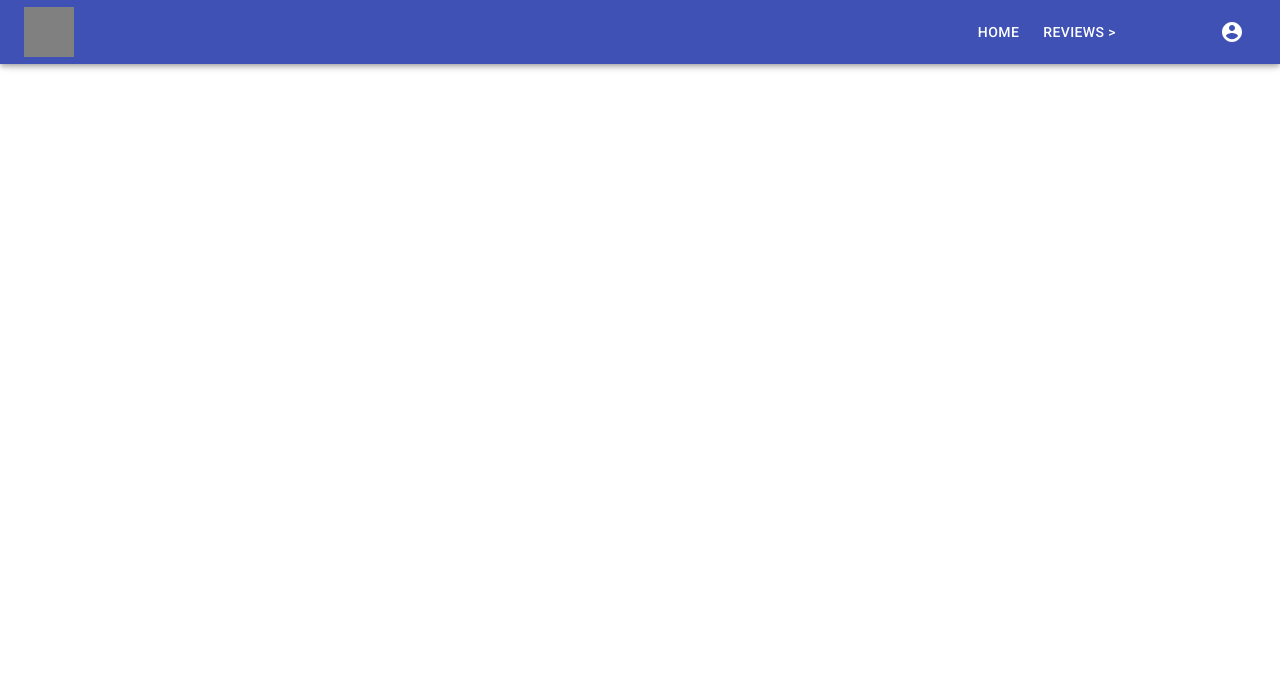
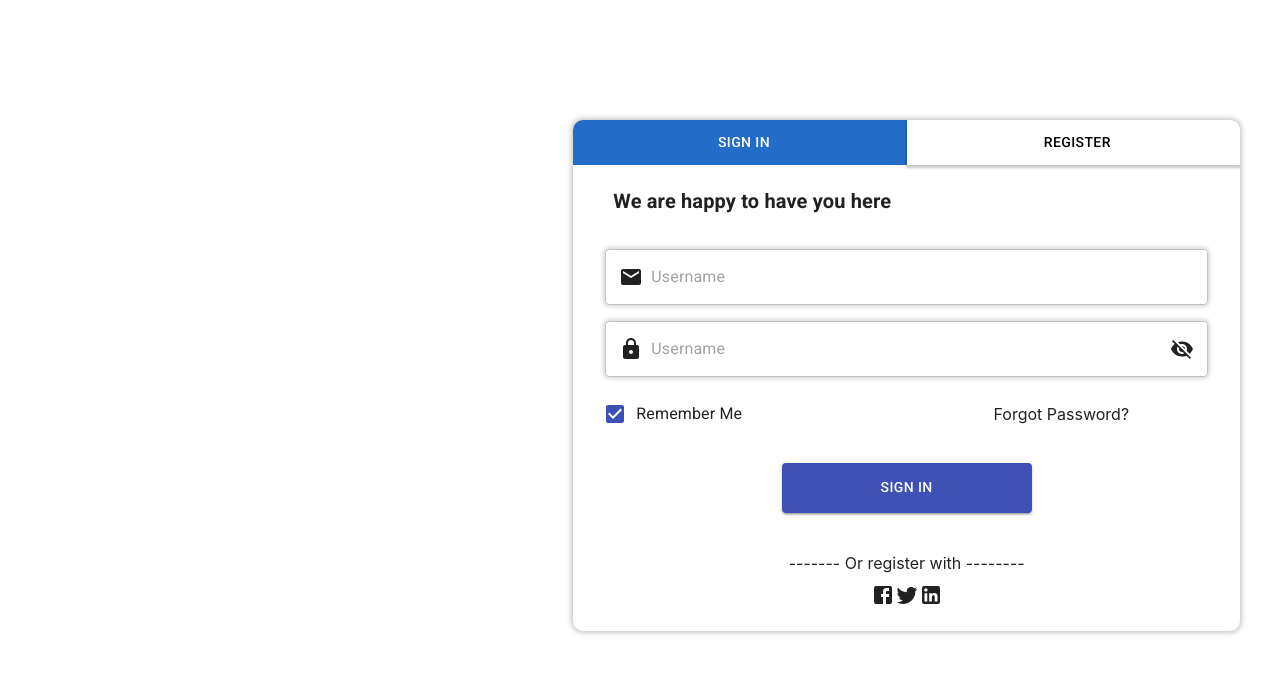
Before and after one commit to dev-stream-lk/reviewia, a React (Create React App) app: page / in a window 1280 px wide. Shown: the top 674 px of the page. Built offline with nearby package versions, Linux system fonts and the light colour scheme; the HTML template or start-up script is replaced by a standard one.

Commit message:
Login page

```diff
--- a/src/components/Header.js
+++ b/src/components/Header.js
@@ -22,9 +22,15 @@ import Controls from "../components/Controls";
 import { useTheme } from "@material-ui/core/styles";
 import MenuIcon from "@material-ui/icons/Menu";
 import ExpandMoreIcon from '@material-ui/icons/ExpandMore';
+import ArrowForwardIosIcon from '@material-ui/icons/ArrowForwardIos';
 
 
 const useStyles = makeStyles((theme) => ({
+
+  getHeaderPadding:{
+    minHeight: theme.mixins.toolbar.minHeight
+  },
+
   getPadding: {
     flexGrow: 1,
   },
@@ -49,6 +55,9 @@ const useStyles = makeStyles((theme) => ({
   },
   accordination:{
     padding: "10px !important" ,
+    "& .MuiAccordion-root:before":{
+        backgroundColor:"white"
+    },
     },
     accordinationSummary:{
         "& .MuiAccordionSummary-content, &.MuiAccordionSummary-root, & .MuiButtonBase-root":{
@@ -56,7 +65,8 @@ const useStyles = makeStyles((theme) => ({
             marginBottom:"0px !important",
             paddingTop:"0px !important",
             paddingBottom:"0px !important",
-            minHeight:"30px"
+            minHeight:"30px",
+            border:0
         }
     },
     accordinationDetails:{
@@ -142,6 +152,8 @@ export default function Header() {
   };
 
   return (
+    <>
+      <div className={classes.getHeaderPadding}></div>
       <AppBar>
         <Toolbar>
           <div style={{ width: 50, height: 50, backgroundColor: "grey" }}></div>
@@ -180,7 +192,7 @@ export default function Header() {
                   Home
                 </Controls.ActionButton>
                 <Controls.ActionButton textColor="white" onClick={handleCategory}>
-                Reviews >
+                  Reviews <ArrowForwardIosIcon style={{fontSize:15, marginLeft:10, transition:"0.5s", ...openCategoty? {transform:"rotateZ(90deg)"}:{}}} />
                 </Controls.ActionButton>
                 <Menu
                   id="categoryMenu"
@@ -194,7 +206,7 @@ export default function Header() {
                       <Typography align="center" variant="h6" component="div">
                         Product
                       </Typography>
-                    <GenerateList list={[1, 2, 3]}  />
+                      <GenerateList list={[1, 2, 3,4,5,6,7,8,9,10,11,12,13]}  />
                     </Grid>
                     <Grid item xs={6}>
                       <Typography align="center" variant="h6" component="div">
@@ -217,5 +229,6 @@ export default function Header() {
           )}
         </Toolbar>
       </AppBar>
+    </>
   );
 }
--- a/src/components/basic/Checkbox.js
+++ b/src/components/basic/Checkbox.js
@@ -15,10 +15,10 @@ const convertToDefaultEventPara = (name, value) => ({
 export default function Checkbox(props) {
 
     const classes = useStyles();
-    const {name, label,value, onChange, ...others} = props;
+    const {name, label,value, onChange, className=null, ...others} = props;
 
     return (
-        <FormControl>
+        <FormControl className={className}>
             <FormControlLabel
                 control={
                     <MuiCheckbox name={name} checked={value} onChange={e => onChange(convertToDefaultEventPara(name,e.target.checked))} {...others}/>
--- a/src/components/basic/Input.js
+++ b/src/components/basic/Input.js
@@ -1,21 +1,40 @@
-import { makeStyles, TextField } from '@material-ui/core'
-import React from 'react'
+import { InputAdornment, makeStyles, TextField } from '@material-ui/core'
+import React from 'react';
 
 const useStyles = makeStyles( theme => ({
-
+    root:{
+        "& .MuiOutlinedInput-notchedOutline":{
+            boxShadow:"0px 0px 5px 1px rgba(0,0,0,0.21)",
+            padding: 0
+        }
+    }
 }))
 
 export default function Input(props) {
 
     const classes = useStyles();
-    const {name, variant="outlined", label, value="", onChange=null, error=null, ...others} = props
+    const {name, variant="outlined", size="small", startAdornment=null, endAdornment=null, label, value="", onChange=null, error=null, ...others} = props
 
     return (
         <TextField
+        className={classes.root}
             variant={variant}
             label={label}
             name={name}
             value={value}
+            size={size}
+            InputProps={{
+                startAdornment:(
+                    <InputAdornment position="start">
+                        {startAdornment}
+                    </InputAdornment>
+                ),
+                endAdornment:(
+                    <InputAdornment position="end">
+                        {endAdornment}
+                    </InputAdornment>
+                )
+            }}
             onChange={onChange}
             { ...(error && {error:true, helperText:error})}
             {...others}
--- a/src/components/basic/useForm.js
+++ b/src/components/useForm.js
@@ -21,9 +21,9 @@ import React, { useState } from 'react';
 
 const useStyles = makeStyles( theme => ({
     root:{
-        padding: theme.spacing(5),
+        padding: theme.spacing(3),
         "& .MuiFormControl-root":{
-            width:"80%",
+            width:"100%",
             margin: theme.spacing(1)
         }
     }
--- /dev/null
+++ b/src/pages/Login.js
@@ -0,0 +1,117 @@
+import { Grid, makeStyles, Paper } from '@material-ui/core';
+import React, { useState } from 'react';
+import Controls from '../components/Controls';
+import {useForm, Form} from '../components/useForm';
+import EmailIcon from '@material-ui/icons/Email';
+import LockIcon from '@material-ui/icons/Lock';
+import VisibilityOffIcon from '@material-ui/icons/VisibilityOff';
+import { Typography } from '@material-ui/core';
+import FacebookIcon from '@material-ui/icons/Facebook';
+import TwitterIcon from '@material-ui/icons/Twitter';
+import LinkedInIcon from '@material-ui/icons/LinkedIn';
+
+const useStyles = makeStyles( theme => ({
+
+    wrapper:{
+        padding: theme.spacing(5)
+    },
+
+    paper: {
+        marginTop: theme.spacing(10),
+        borderRadius:"10px",
+        overflow:"hidden",
+        boxShadow:"0px 0px 5px 2px rgba(0,0,0,0.21)",
+    },
+}))
+
+
+export default function Login() {
+
+
+    const [selected, setSelected] = useState(0);
+    const classes = useStyles();
+
+    return (
+        <Grid container>
+            <Grid item xs={5}>
+            </Grid>
+            <Grid item xs={7} className={classes.wrapper}>
+                <Paper className={classes.paper}>
+                    <Grid container alignItems="center">
+                        <Grid item xs={6} style={selected===0 ? {backgroundColor:"#236CC7"}: {boxShadow:"0px 2px 2px 1px rgba(0,0,0,0.21)",}}>
+                            <Controls.ActionButton
+                                onClick={()=>setSelected(0)}
+                                style={{width:"100%", height:"100%", ...selected===0 ? {color:"white"}:{color:"black"}}}
+
+                            >
+                                Sign In
+                            </Controls.ActionButton>
+                        </Grid>
+                        <Grid item xs={6} style={selected===1 ? {backgroundColor:"#236CC7"}: {boxShadow:"0px 2px 2px 1px rgba(0,0,0,0.21)",}}>
+                            <Controls.ActionButton
+                                onClick={()=>setSelected(1)}
+                                style={{width:"100%", height:"100%", ...selected===1 ? {color:"white"}:{color:"black"}}}
+                            >
+                                Register
+                            </Controls.ActionButton>
+                        </Grid>
+                        <Grid item xs={12}>
+                            <Typography variant="h6" align="left" style={{marginTop:"20px",marginLeft:40, fontWeight:600}} component="div">
+                                We are happy to have you here
+                            </Typography>
+                        </Grid>
+                    </Grid>
+                    <Form>
+                        <Grid container>
+                            <Controls.Input
+                                name="username"
+                                placeholder="Username"
+                                startAdornment={<EmailIcon/>}
+                                fullWidth={true}
+                                size="medium"
+                            />
+                            <Controls.Input
+                                name="username"
+                                placeholder="Username"
+                                startAdornment={<LockIcon/>}
+                                endAdornment={<VisibilityOffIcon/>}
+                                fullWidth={true}
+                                size="medium"
+                            />
+                        </Grid>
+                        <Grid container alignItems="center">
+                            <Grid item xs={12} sm={6}>
+                                <Controls.Checkbox
+                                    name="rememberMe"
+                                    label="Remember Me"
+                                    value={true}
+                                    color="primary"
+                                />
+                            </Grid>
+                            <Grid item xs={12} sm={6}>
+                                <p>
+                                    Forgot Password?
+                                </p>
+                            </Grid>
+                            <Grid container justify="center" style={{marginTop:20}}>
+                                <Controls.Button
+                                    type="submit"
+                                    text="Sign In"
+                                    style={{width:250, minHeight:50}}
+                                />
+                            </Grid>
+                            <Grid container justify="center" style={{ marginTop:"40px"}}>
+                                <span>------- Or register with --------</span>
+                            </Grid>
+                            <Grid container justify="center" style={{ marginTop:"10px"}}>
+                                <FacebookIcon/>
+                                <TwitterIcon/>
+                                <LinkedInIcon/>
+                            </Grid>
+                        </Grid>
+                    </Form>
+                </Paper>
+            </Grid>
+        </Grid>
+    )
+}
--- a/src/pages/UserForm.js
+++ b/src/pages/UserForm.js
@@ -2,15 +2,15 @@ import { Grid } from '@material-ui/core';
 import React from 'react';
 
 import Header from '../components/Header';
+import Login from './Login';
 
 export default function UserForm() {
 
 
     return (
         <Grid container>
-            <Grid item xs={6}>
-                <Header></Header>
-            </Grid>
+                {/* <Header></Header> */}
+                <Login></Login>
         </Grid>
 
     )
```
Also changed, not shown: src/components/useTable.js (renamed from src/components/basic/useTable.js). Lines whose indentation alone changed are shown as unchanged.
